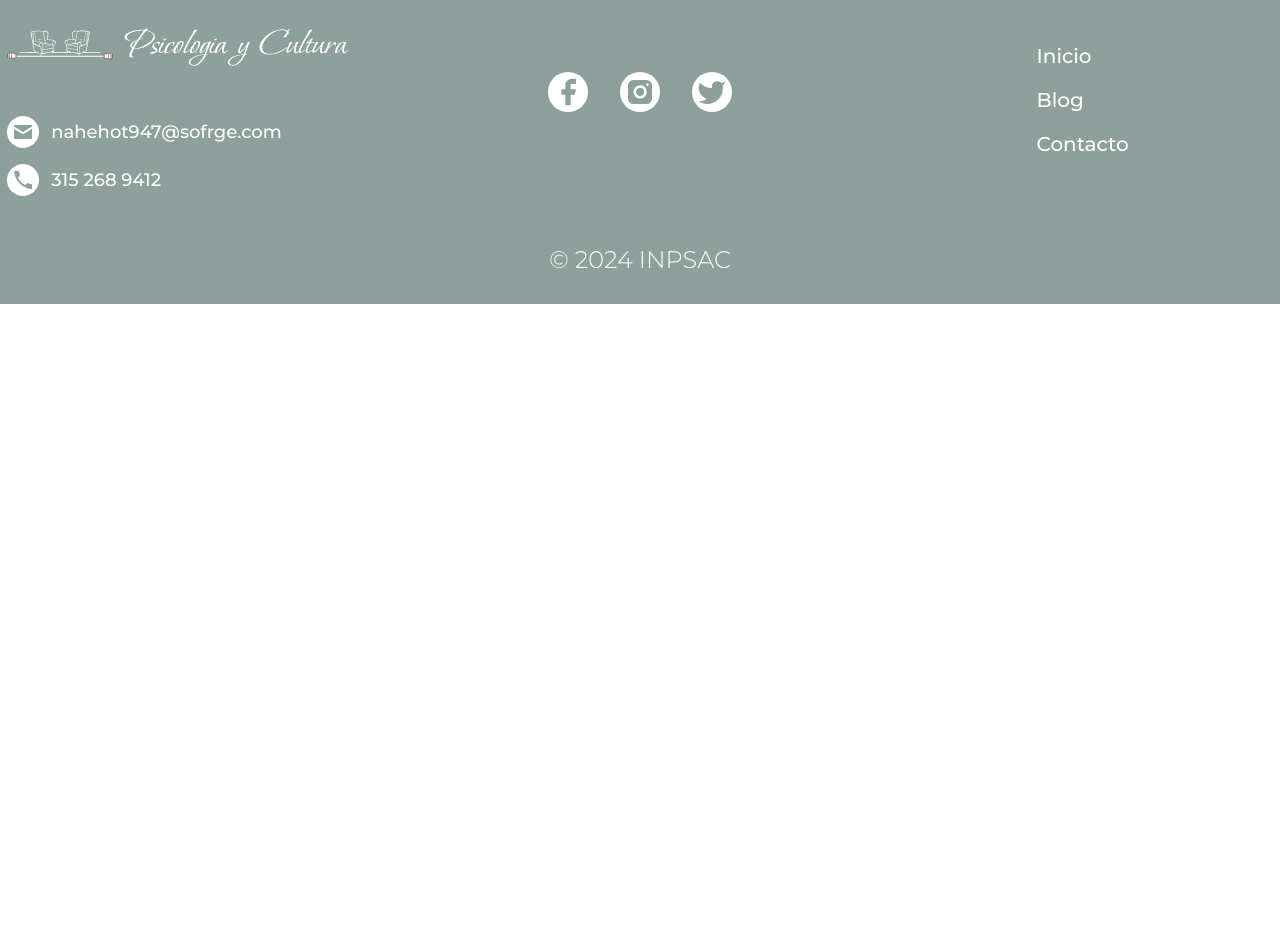
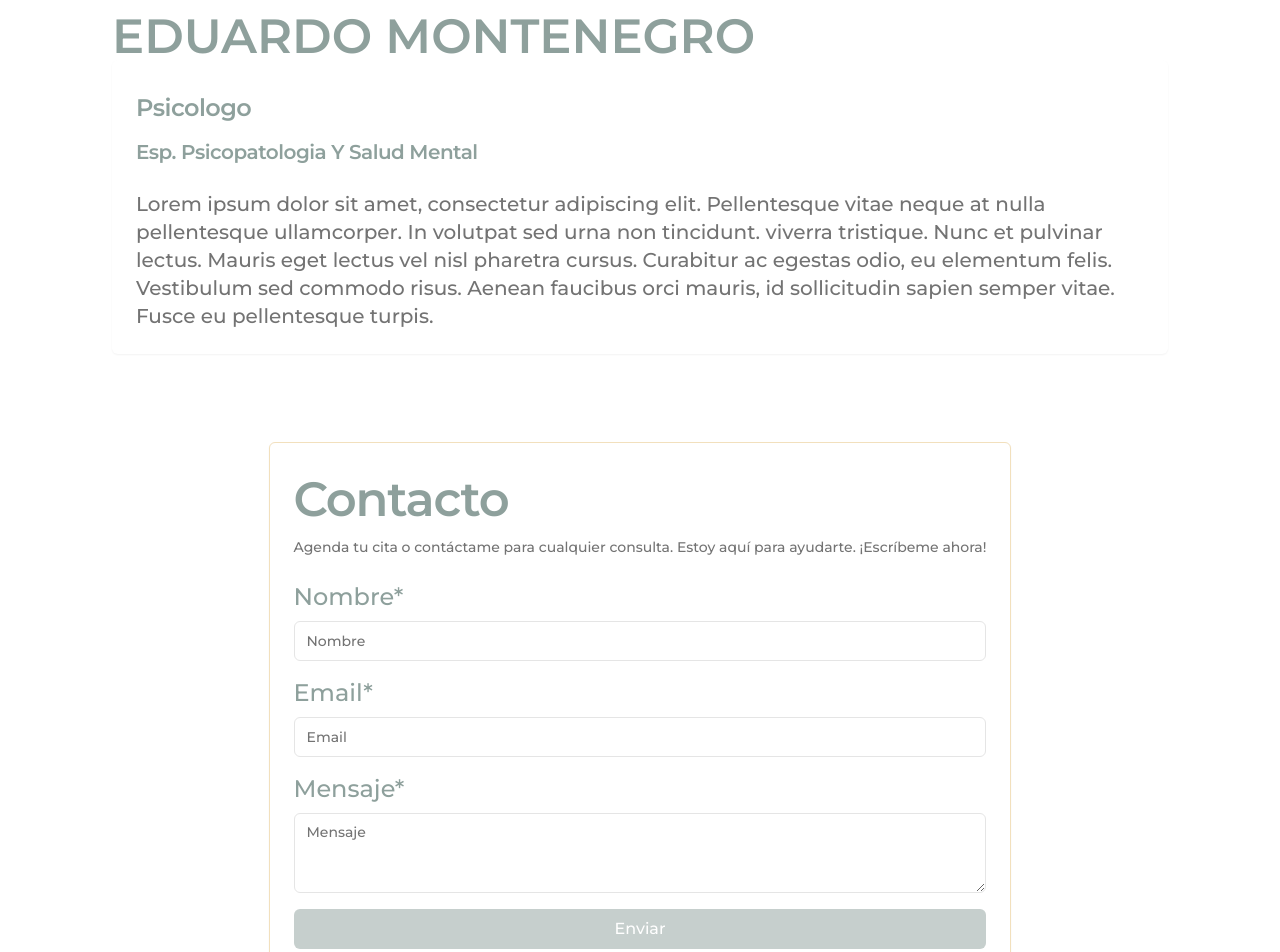
Before and after one commit to jdvsg12/inpsac, a Next.js app: page /contact in a window 1280 px wide. Shown: the part 820-1772 px from the top of the page. Before the commit the page ends 1124 px from the top, so only its background shows below. Built offline with nearby package versions, Linux system fonts and the light colour scheme.

Commit message:
add biograpy and contact space

```diff
--- a/src/app/contact/page.tsx
+++ b/src/app/contact/page.tsx
@@ -1,8 +1,11 @@
+import Biography from "@/components/conteiner/biography";
+import FormContact from "@/components/conteiner/formContact";
 
-const page = () => {
+export default function page() {
     return (
-        <div>page</div>
+        <div>
+            <Biography />
+            <FormContact />
+        </div>
     )
 }
-
-export default page
--- /dev/null
+++ b/src/components/conteiner/biography.tsx
@@ -0,0 +1,23 @@
+import React from 'react'
+import { Card, CardContent, CardDescription, CardHeader, CardTitle } from '../ui/card'
+
+const Biography = () => {
+    return (
+        <section className="h-full  py-10 md:py-12 md:px-28 flex flex-col justify-center">
+            <h2 className="text-5xl text-center md:text-left text-secondary font-bold uppercase">eduardo montenegro</h2>
+            <Card className="rounded-md mx-auto border-0 grid w-full">
+                <CardHeader>
+                    <CardTitle className="my-2 text-lg md:text-2xl text-backgroundGreen">Psicologo</CardTitle>
+                    <CardTitle className="my-2 text-base md:text-xl text-backgroundGreen capitalize">esp. psicopatologia y salud mental</CardTitle>
+                </CardHeader>
+                <CardContent className="flex flex-col justify-around">
+                    <CardDescription className="text-lg md:text-xl">
+                        Lorem ipsum dolor sit amet, consectetur adipiscing elit. Pellentesque vitae neque at nulla pellentesque ullamcorper. In volutpat sed urna non tincidunt.  viverra tristique. Nunc et pulvinar lectus. Mauris eget lectus vel nisl pharetra cursus. Curabitur ac egestas odio, eu elementum felis. Vestibulum sed commodo risus. Aenean faucibus orci mauris, id sollicitudin sapien semper vitae. Fusce eu pellentesque turpis.
+                    </CardDescription>
+                </CardContent>
+            </Card>
+        </section>
+    )
+}
+
+export default Biography
--- /dev/null
+++ b/src/components/conteiner/formContact.tsx
@@ -0,0 +1,125 @@
+'use client'
+import { Button } from "@/components/ui/button"
+import {
+    Card,
+    CardContent,
+    CardDescription,
+    CardFooter,
+    CardHeader,
+    CardTitle,
+} from "@/components/ui/card"
+import { Input } from "@/components/ui/input"
+import { z } from "zod"
+import { zodResolver } from "@hookform/resolvers/zod"
+import { useForm } from "react-hook-form"
+import { Form, FormControl, FormField, FormItem, FormLabel, FormMessage } from "../ui/form"
+import { Textarea } from "../ui/textarea"
+
+const formSchema = z.object({
+    username: z.string().min(2),
+    email: z.string().min(2),
+    message: z.string().min(2).max(200),
+})
+
+
+const FormContact = () => {
+
+    const form = useForm<z.infer<typeof formSchema>>({
+        resolver: zodResolver(formSchema),
+        defaultValues: {
+            username: "",
+            email: "",
+            message: "",
+        },
+    })
+
+    function handleSubmit(values: z.infer<typeof formSchema>) {
+        console.log(values)
+        form.reset();
+
+    }
+
+    return (
+        <section className="h-full  py-10 md:px-28 flex flex-col justify-center">
+            <Card className="rounded-md mx-auto grid">
+                <CardHeader>
+                    <CardTitle className="my-2 text-xl md:text-3xl lg:text-4xl xl:text-5xl text-backgroundGreen">Contacto</CardTitle>
+                    <CardDescription className=" ">Agenda tu cita o contáctame para cualquier consulta. Estoy aquí para ayudarte. ¡Escríbeme ahora!</CardDescription>
+                </CardHeader>
+                <CardContent>
+                    <Form {...form}>
+                        <form
+                            onSubmit={form.handleSubmit(handleSubmit)}
+                            className="w-full flex flex-col gap-4"
+                        >
+                            <FormField
+                                control={form.control}
+                                name="username"
+                                render={({ field }) => {
+                                    return (
+                                        <FormItem>
+                                            <FormLabel className="text-lg md:text-2xl text-secondary">Nombre*</FormLabel>
+                                            <FormControl>
+                                                <Input
+                                                    required
+                                                    placeholder="Nombre"
+                                                    {...field}
+                                                />
+                                            </FormControl>
+                                            <FormMessage />
+                                        </FormItem>
+                                    );
+                                }}
+                            />
+                            <FormField
+                                control={form.control}
+                                name="email"
+                                render={({ field }) => {
+                                    return (
+                                        <FormItem>
+                                            <FormLabel className="text-lg md:text-2xl text-secondary">Email*</FormLabel>
+                                            <FormControl>
+                                                <Input
+                                                    required
+                                                    placeholder="Email"
+                                                    type="email"
+                                                    {...field}
+                                                />
+                                            </FormControl>
+                                            <FormMessage />
+                                        </FormItem>
+                                    );
+                                }}
+                            />
+                            <FormField
+                                control={form.control}
+                                name="message"
+                                render={({ field }) => {
+                                    return (
+                                        <FormItem>
+                                            <FormLabel className="text-lg md:text-2xl text-secondary">Mensaje*</FormLabel>
+                                            <FormControl>
+                                                <Textarea
+                                                    required
+                                                    placeholder="Mensaje"
+                                                    {...field} />
+                                            </FormControl>
+                                            <FormMessage />
+                                        </FormItem>
+                                    );
+                                }}
+                            />
+                            <CardFooter className="p-0">
+                                <Button disabled={!form.formState.isValid} type="submit" className="w-full p-0">
+                                    Enviar
+                                </Button>
+                            </CardFooter>
+                        </form>
+                    </Form>
+                </CardContent>
+            </Card>
+        </section>
+    )
+}
+
+export default FormContact
--- a/src/components/main/hero.tsx
+++ b/src/components/main/hero.tsx
@@ -24,7 +24,7 @@ const Hero = () => {
                     <CarouselItem>
                         <div className="md:h-full lg:h-[60svh] xl:h-[90svh] grid grid-cols-1 md:grid-cols-2 gap-6 md:gap-12 place-items-end">
                             <div className="flex flex-col justify-center py-16 md:py-0 md:h-full mt-10 md:mt-0 px-11 md:px-16 lg:px-16 xl:px-28 capitalize text-secondary gap-6">
-                                <h1 className="font-bold tracking-tighter text-4xl md:text-2xl lg:text-4xl text-pretty">
+                                <h1 className="font-bold tracking-tighter text-4xl md:text-2xl lg:text-4xl xl:text-6xl text-pretty">
                                     Tu bienestar mental, nuestra prioridad.
                                 </h1>
                                 <p className="text-gray-500 md:text-base lg:text-xl">
```
